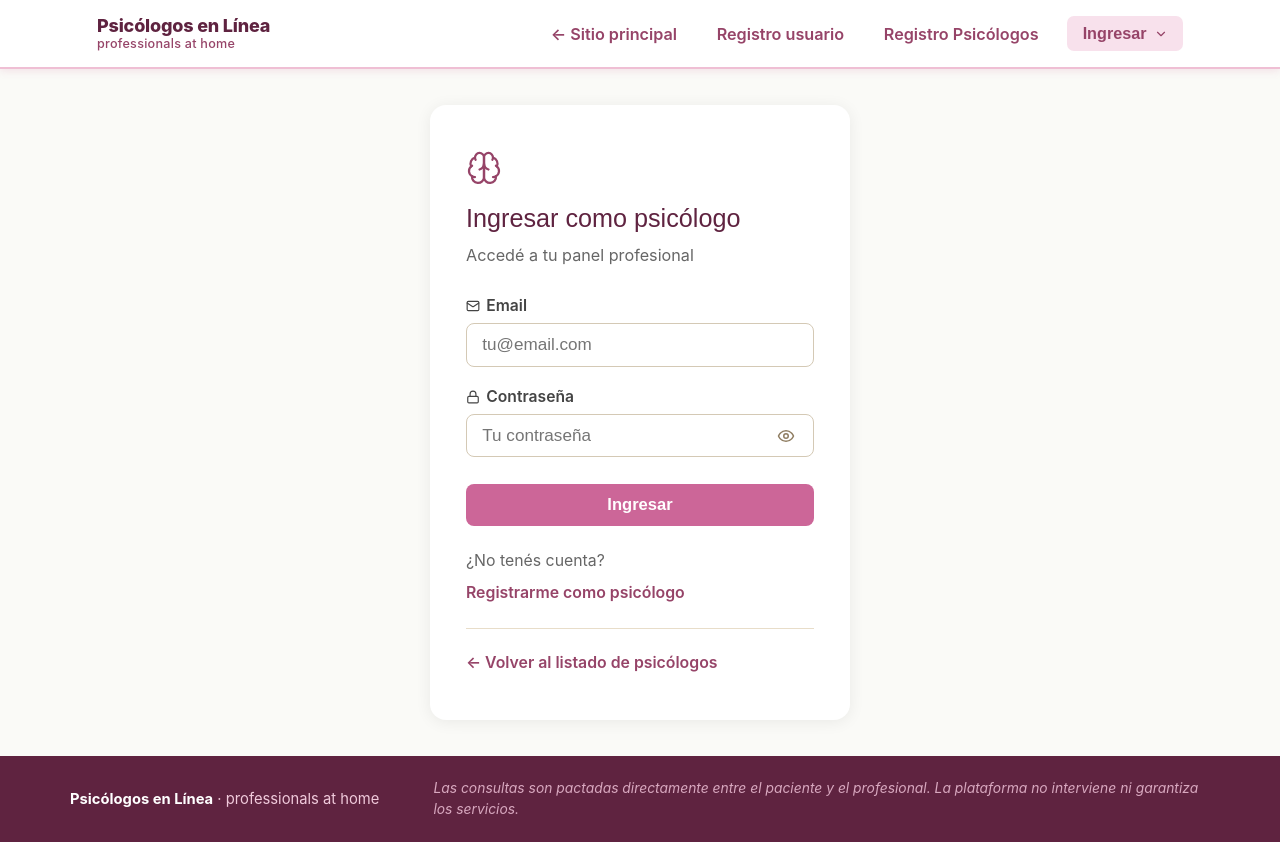
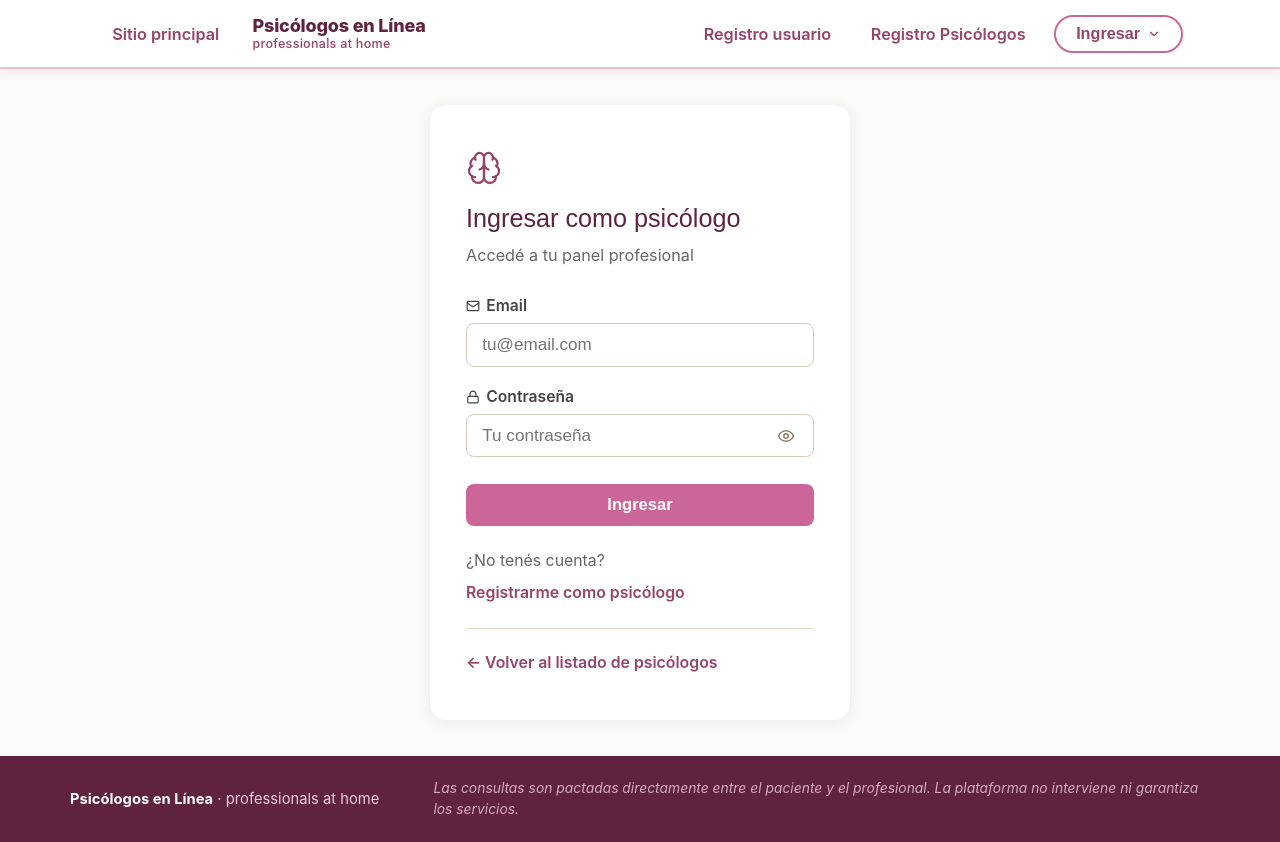
Before and after one commit to nicogomez94/job-application, a React (Vite) app in the folder frontend/: page /psicologos/login in a window 1280 px wide. Built offline with nearby package versions, Linux system fonts and the light colour scheme; no server answers.

Commit message:
cambios layout home

```diff
--- a/frontend/src/components/PsicoLayout.css
+++ b/frontend/src/components/PsicoLayout.css
@@ -22,8 +22,7 @@
   padding: 0.75rem 1.5rem;
   display: flex;
   align-items: center;
-  justify-content: space-between;
-  gap: 1.5rem;
+  gap: 1rem;
 }
 
 /* ── Brand ─────────────────────────────────────────────────── */
@@ -62,6 +61,7 @@
   align-items: center;
   gap: 0.5rem;
   flex-wrap: wrap;
+  margin-left: auto;
 }
 
 .psico-layout-nav-link {
@@ -87,21 +87,23 @@
   display: inline-flex;
   align-items: center;
   gap: 0.25rem;
-  padding: 0.45rem 0.85rem;
+  padding: 0.42rem 1.1rem;
   background: transparent;
   color: #964468;
   font-size: 0.9rem;
   font-weight: 700;
-  border: none;
-  border-radius: 7px;
+  border: 2px solid #cc6698;
+  border-radius: 999px;
   text-decoration: none;
   cursor: pointer;
-  transition: background 0.14s;
+  transition: background 0.14s, color 0.14s;
   margin-left: 0.25rem;
 }
 
 .psico-layout-nav-btn:hover {
   background: #f9eff4;
+  color: #5f2340;
+  border-color: #964468;
 }
 
 .psico-layout-nav-logout {
@@ -124,13 +126,11 @@
 }
 
 .psico-layout-session-user {
-  margin-right: auto;
-  background: #c0392b;
-  color: #fff;
-  border-radius: 7px;
-  padding: 0.45rem 0.85rem;
+  flex: 1;
+  text-align: center;
   font-size: 0.88rem;
-  font-weight: 700;
+  font-weight: 600;
+  color: #4d4d4d;
   max-width: 220px;
   overflow: hidden;
   text-overflow: ellipsis;
@@ -193,11 +193,13 @@
 
   .psico-layout-nav {
     width: 100%;
+    margin-left: 0;
   }
 
   .psico-layout-session-user {
-    margin-right: 0;
+    flex: none;
     max-width: 100%;
+    text-align: left;
   }
 
   .psico-layout-footer-inner {
@@ -237,12 +239,15 @@
 }
 
 .psico-layout-nav-btn {
-  background: var(--psico-accent-100);
+  background: transparent;
   color: var(--psico-accent-700);
+  border-color: var(--psico-accent-500);
 }
 
 .psico-layout-nav-btn:hover {
-  background: var(--psico-accent-200);
+  background: var(--psico-accent-100);
+  color: var(--psico-accent-900);
+  border-color: var(--psico-accent-700);
 }
 
 .psico-layout-footer {
--- a/frontend/src/components/PsicoLayout.jsx
+++ b/frontend/src/components/PsicoLayout.jsx
@@ -47,6 +47,12 @@ export default function PsicoLayout() {
     <div className="psico-layout">
       <header className="psico-layout-header">
         <div className="psico-layout-header-inner">
+          {/* Far left: back to main site */}
+          <Link to="/" className="psico-layout-nav-link psico-layout-nav-link--back">
+            Sitio principal
+          </Link>
+
+          {/* Brand */}
           <Link to="/psicologos" className="psico-layout-brand">
             <span>
               <span className="psico-layout-brand-main">Psicólogos en Línea</span>
@@ -54,6 +60,7 @@ export default function PsicoLayout() {
             </span>
           </Link>
 
+          {/* Center: logged-in user name */}
           {(isPatient || isPsychologist) && displayName && (
             <div className="psico-layout-session-user">
               {displayName}
@@ -61,9 +68,6 @@ export default function PsicoLayout() {
           )}
 
           <nav className="psico-layout-nav">
-            <Link to="/" className="psico-layout-nav-link psico-layout-nav-link--back">
-              ← Sitio principal
-            </Link>
             {!isAuthenticated && (
               <Link
                 to="/psicologos/registro-paciente"
--- a/frontend/src/pages/psicologos/PsicologosHome.css
+++ b/frontend/src/pages/psicologos/PsicologosHome.css
@@ -12,7 +12,7 @@
 .psico-home-hero {
   position: relative;
   width: 100%;
-  min-height: 420px;
+  min-height: 520px;
   background-size: cover;
   background-position: center 60%;
   display: flex;
--- a/frontend/src/pages/psicologos/PsicologosHome.jsx
+++ b/frontend/src/pages/psicologos/PsicologosHome.jsx
@@ -2,8 +2,7 @@ import { Link } from 'react-router-dom';
 import { useAuthStore } from '../../context/authStore';
 import './PsicologosHome.css';
 
-const HERO_IMAGE =
-  'https://images.unsplash.com/photo-1507525428034-b723cf961d3e?w=1600&q=80';
+const HERO_IMAGE = '/playa.jpeg';
 
 const IMG_EMBARAZADAS = '/psico-embarazadas.jpeg';
 const IMG_MOVILIDAD = '/psico-movilidad.jpeg';
```
Also changed, not shown: frontend/public/playa.jpeg (added).
